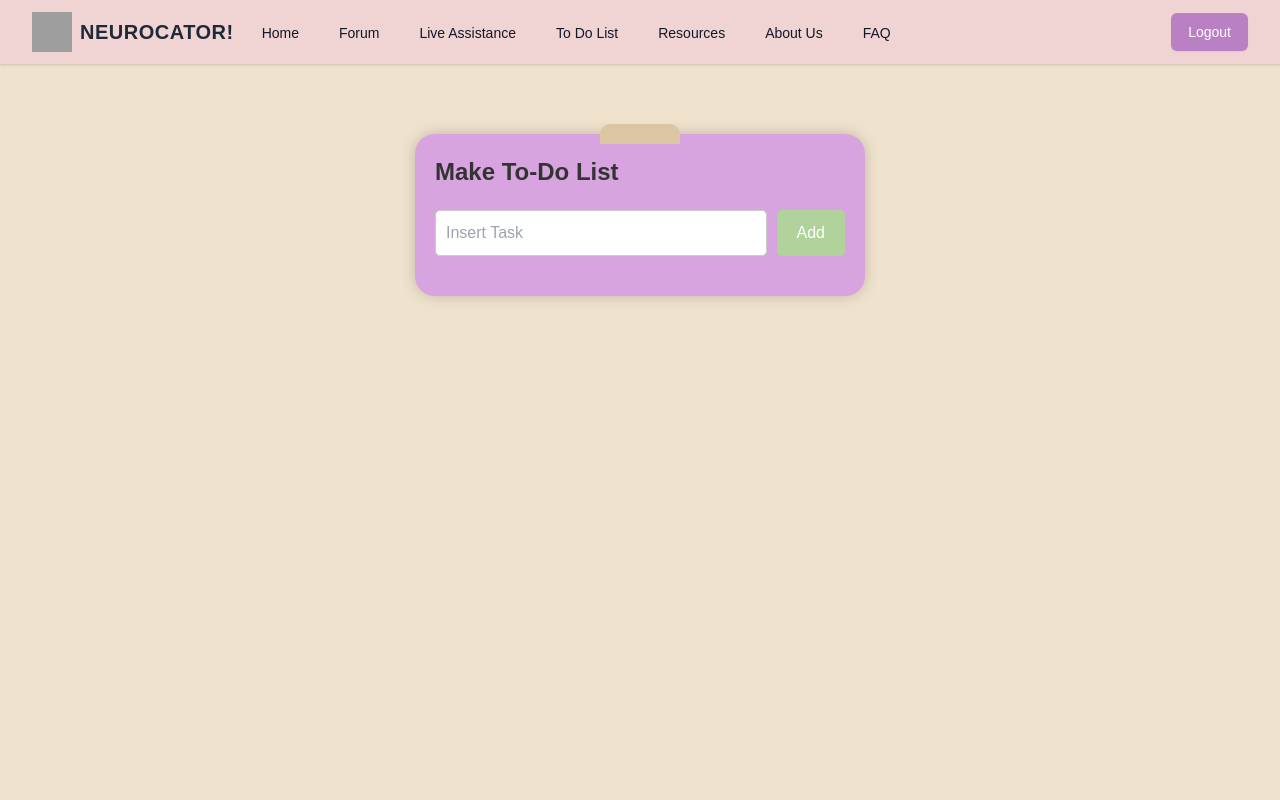
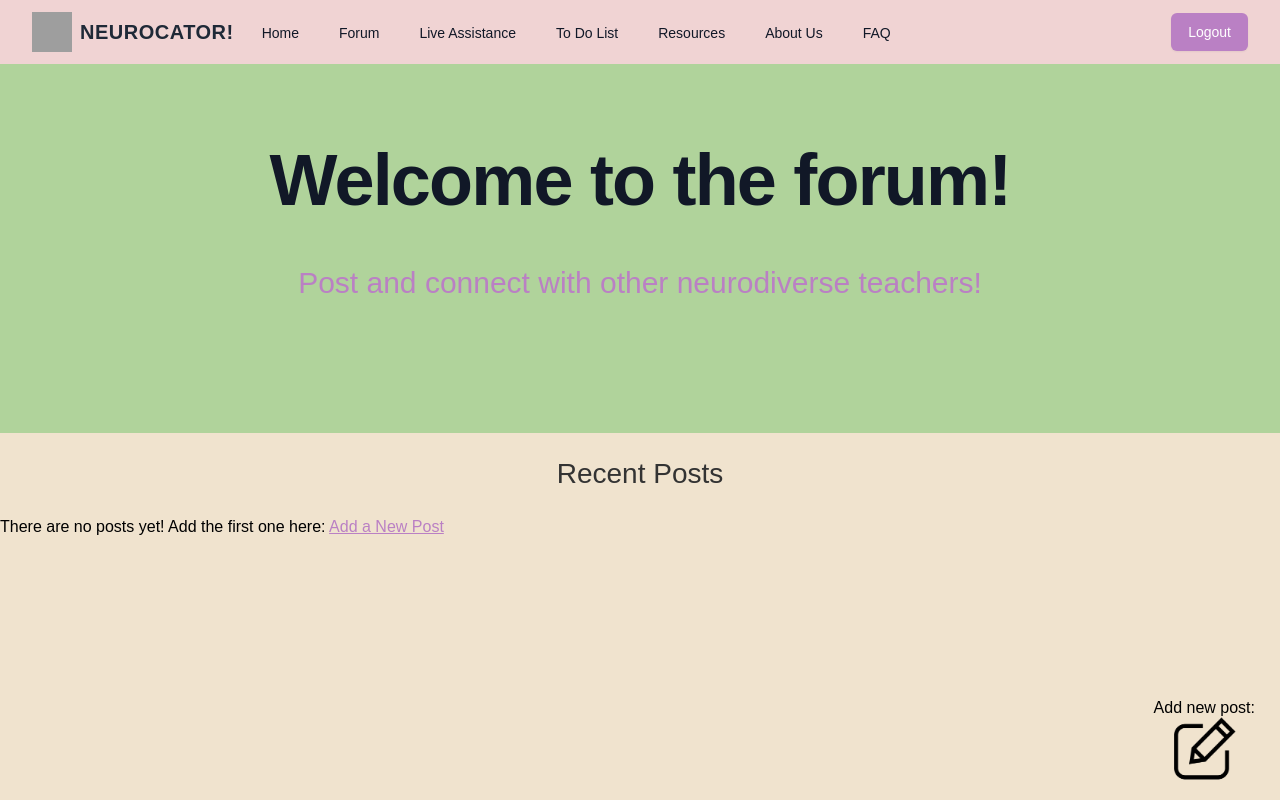
Before and after one commit to Neurocator/Neurocator, a Flask app: template templates/forum.html.j2 in a window 1280 px wide. Run offline with Flask 3, Linux system fonts and the light colour scheme; the template is opened without the code that fills it, so the values that code supplies are empty; some libraries are stand-ins or nearby versions; some web fonts are replaced; grey boxes are pictures that could not be loaded.

Commit message:
pls be final

```diff
--- a/templates/forum.html.j2
+++ b/templates/forum.html.j2
@@ -1,219 +1,171 @@
 {% extends "base.html.j2" %}
 
+{% block head %}
+<link rel="stylesheet" href="https://fonts.googleapis.com/css2?family=OpenDyslexic:wght@400;700&display=swap">
+{% endblock %}
+
 {% block body %}
-<div class="bg-img" id="backgroundImage"></div>
-<div class="content">
-    <div class="container">
-        <div class="list-container">
-            <h1>Make To-Do List</h1>
-            <form action="/todo" method="POST" id="taskForm">
-                <input type="text" name="task" placeholder="Insert Task" id="taskInput" required>
-                <input type="submit" value="Add">
-            </form>
-            <ul id="taskList">
-                {% for task in tasks %}
-                {% if loop.index <= 8 %}
-                <li class="{{ 'completed' if task[2] else '' }}">
-                    <form action="/complete/{{ task[0] }}" method="POST" style="display: flex; align-items: center;">
-                        <input type="checkbox" onclick="this.form.submit()" {{ 'checked' if task[2] else '' }}>
-                        <span style="flex-grow: 1;">{{ task[1] }}</span>
-                        <button type="submit" formaction="/delete/{{ task[0] }}" class="delete-btn">🗑️</button>
-                    </form>
-                </li>
-                {% endif %}
-                {% endfor %}
-            </ul>
+<!-- Main Content -->
+<div class="mb-16">
+    <div class="banner">
+        <div class="px-4 py-16 mx-auto sm:max-w-xl md:max-w-full lg:max-w-screen-xl md:px-24 lg:px-8 lg:py-20">
+            <div class="max-w-xxlg mb-10 md:mx-auto sm:text-center xlg:max-w-2xl md:mb-12">
+                <h1 class="max-w-xlg mb-6 text-5xl font-bold leading-none tracking-tight text-gray-900 sm:text-7xl md:mx-auto">
+                    Welcome to the forum!
+                </h1>
+                    <h1 class="h1">Post and connect with other neurodiverse teachers!</h1>
+                <p class="text-base text-gray-700 md:text-lg"></p>
+            </div>
         </div>
-        {% if tasks|length > 8 %}
-        <div class="list-container">
-            <h1>Continued</h1>
-            <ul id="additionalTaskList">
-                {% for task in tasks[8:] %}
-                <li class="{{ 'completed' if task[2] else '' }}">
-                    <form action="/complete/{{ task[0] }}" method="POST" style="display: flex; align-items: center;">
-                        <input type="checkbox" onclick="this.form.submit()" {{ 'checked' if task[2] else '' }}>
-                        <span style="flex-grow: 1;">{{ task[1] }}</span>
-                        <button type="submit" formaction="/delete/{{ task[0] }}" class="delete-btn">🗑️</button>
-                    </form>
-                </li>
-                {% endfor %}
-            </ul>
-        </div>
+    </div>
+
+    <div>
+        <h2 class="recentposts">Recent Posts</h2>
+        {% if posts|length %}
+            {% for post in posts %}
+                <div class="individual-post gap-8">
+                    <p class="post-info">Posted by {{ post['username'] }} on {{ post['date'] }}</p>
+                    <p class="post-title">{{ post['title'] }}</p>
+                    <p class="post-content">{{ post['content'] }}</p>
+                </div>
+            {% endfor %}
+        {% else %}
+            <p>There are no posts yet! Add the first one here: <a href="/addpost" class="add-post-link">Add a New Post</a></p>
         {% endif %}
     </div>
-</div>
-<script>
-    // JavaScript to submit form on Enter key press and refocus input
-    document.getElementById('taskForm').addEventListener('submit', function (e) {
-        e.preventDefault(); // Prevent form from submitting the traditional way
-        const taskInput = document.getElementById('taskInput');
-        const taskList = document.getElementById('taskList');
-        const additionalTaskList = document.getElementById('additionalTaskList');
 
-        const task = taskInput.value;
-        if (task) {
-            const li = document.createElement('li');
-            li.innerHTML = `
-                <form action="/complete/" method="POST" style="display: flex; align-items: center;">
-                    <input type="checkbox" onclick="this.form.submit()">
-                    <span style="flex-grow: 1;">${task}</span>
-                    <button type="submit" formaction="/delete/${task.id}" class="delete-btn">🗑️</button>
-                </form>
-            `;
-            if (taskList.children.length < 8) {
-                taskList.appendChild(li);
-            } else {
-                additionalTaskList.appendChild(li);
-            }
+<a href="addpost">
+    <div>
+        <h2 class="addpost">Add new post:</h2>
+        <button type="submit" class="addpostbutton">
+        <img src="static\newpost.png" alt="newpost" />
+        </button>
+    </div>
+</a>
 
-            taskInput.value = ''; // Clear the input field
-            taskInput.focus(); // Refocus the input field
-        }
-    });
 
-    // Handle Enter key press on task input to submit the form
-    document.getElementById('taskInput').addEventListener('keypress', function (e) {
-        if (e.key === 'Enter') {
-            e.preventDefault(); // Prevent the default form submission
-            document.getElementById('taskForm').submit(); // Submit the form programmatically
-        }
-    });
-</script>
 <style>
-    body, html {
-        font-family: 'OpenDyslexic', sans-serif;
-        background-color: #F0E3CE;
-        margin: 0px;
-        height: 100%;
-        overflow-x: hidden; /* Allow vertical scrolling */
+h1.textstyle {
+    font-family: 'OpenDyslexic', sans-serif;
+  }
+
+.h1 {
+    text-align: center;
+    padding-top: 20px;
+    font-size: 30px;
+    color: #ba80c4;
+  }
+
+.recentposts {
+    font-size: 30px;
+    padding-top: 20px;
+}
+
+body {
+    font-family: 'OpenDyslexic', sans-serif;
+    background-color: #f0e3ce;
+
+  }
+
+    .banner {
+        background-color: #B0D39B;
     }
 
-    .bg-img {
-        background-image: url("{{ url_for('static', filename='Neurocator Prototype.jpg') }}");
-        height: 100%;
-        width: 100%;
-        background-size: cover;
-        background-position: center;
-        background-repeat: no-repeat;
-        position: fixed;
-        top: 0;
-        left: 0;
-        z-index: -1;
-        display: block;
+    .bg-brand-primary {
+        background-color: #ba80c4;
     }
 
-    .content {
-        display: flex;
-        flex-direction: column;
-        justify-content: flex-start;
-        align-items: center;
-        text-align: center;
-        padding-top: 20px;
-        padding-bottom: 60px; /* Add extra padding at the bottom */
+    .text-brand-primary {
+        color: #8fac7d;
     }
 
-    .container {
-        display: flex;
-        flex-direction: row;
-        gap: 20px;
-        margin-top: 50px;
-        justify-content: center;
-        width: 100%;
+    .group-button.active {
+        border: 2px solid #B0D39B;
     }
 
-    .list-container {
-        background-color: #d7a4e0;
-        border-radius: 20px;
-        padding: 20px;
-        box-shadow: 0 0 15px rgba(0, 0, 0, 0.2);
-        width: 450px; /* Increased width */
-        display: flex;
-        flex-direction: column;
-        align-items: flex-start;
-        position: relative;
+    .resource-card:hover {
+        background-color: #f6efe6;
     }
 
-    .list-container::before {
-        content: '';
-        position: absolute;
-        top: -10px;
-        left: 50%;
-        transform: translateX(-50%);
-        width: 80px;
-        height: 20px;
-        background-color: #dbc5a3;
-        border-radius: 10px 10px 0 0;
+    .border-2.border-black {
+        border: 2px solid black;
     }
 
-    .list-container h1 {
-        text-align: left;
+    .recentposts {
+        text-align: center;
+        font-size: 1.75rem;
         color: #333;
-        margin-bottom: 20px;
-        font-size: 1.5em;
-        font-weight: bold;
-    }
-
-    .list-container form {
-        display: flex;
-        justify-content: space-between;
-        width: 100%;
         margin-bottom: 20px;
     }
 
-    .list-container input[type="text"] {
-        flex: 1;
-        padding: 10px;
-        margin-right: 10px;
-        border-radius: 5px;
-        border: 1px solid #ccc;
-        font-size: 1em;
+    .posts {
+        max-width: 800px;
+        margin: 0 auto;
+        padding: 20px;
+        padding-bottom: 30px;
+        gap: 20px;
+        background-color: #fff;
+        border-radius: 10px;
+        box-shadow: 0 2px 4px rgba(0, 0, 0, 0.1);
     }
 
-    .list-container input[type="submit"] {
-        padding: 10px 20px;
-        background-color: #B0D39B;
-        color: white;
-        border: none;
-        border-radius: 5px;
-        cursor: pointer;
-        font-size: 1em;
+    .individual-post {
+        max-width: 800px;
+        margin: 0 auto;
+        background-color: #fff;
+        border-radius: 10px;
+        box-shadow: 0 2px 4px rgba(0, 0, 0, 0.1);
+        padding: 20px;
+        border-bottom: 1px solid #ddd;
+        padding-bottom: 50px;
+        margin-bottom: 20px;
     }
 
-    .list-container ul {
-        list-style-type: none;
-        padding: 0;
-        width: 100%;
+    .individual-post:last-child {
+        border-bottom: none;
     }
 
-    .list-container li {
-        padding: 10px;
-        border-bottom: 1px solid #ccc;
-        display: flex;
-        justify-content: flex-start; /* Align items to the start */
-        align-items: center; /* Center items vertically */
-        font-size: 1.2em;
-        text-align: left; /* Align text to the left */
-        width: 100%;
+    .addpostbutton {
+        height: 100px;
+        width: 100px;
+        position: fixed;
+        bottom: 0px;
+        right: 25px;
     }
 
-    .list-container li input[type="checkbox"] {
-        width: 30px; /* Larger checkbox */
-        height: 30px; /* Larger checkbox */
-        margin-right: 10px; /* Space between checkbox and text */
+    .addpost {
+        position: fixed;
+        bottom: 80px;
+        right: 25px;
+        text-align: right;
     }
 
-    .completed {
-        text-decoration: line-through;
-        color: #888;
+    .post-info {
+        font-size: 0.875rem;
+        color: #777;
+        margin-bottom: 10px;
     }
 
-    .complete-button {
-        background-color: #007bff;
-        color: white;
-        border: none;
-        border-radius: 3px;
-        cursor: pointer;
-        padding: 2px 6px;
+    .post-title {
+        font-size: 1.25rem;
+        font-weight: bold;
+        color: #333;
+        margin-bottom: 10px;
+    }
+
+    .post-content {
+        font-size: 1rem;
+        color: #555;
+    }
+
+    .add-post-link {
+        color: #ba80c4;
+        text-decoration: underline;
+    }
+
+    .add-post-link:hover {
+        text-decoration: none;
     }
 </style>
+
 {% endblock %}
```
Also changed, not shown: templates/faq.html.j2 (+8 -8 lines), templates/to_do_list.html.j2 (+0 -14 lines), database.db.
